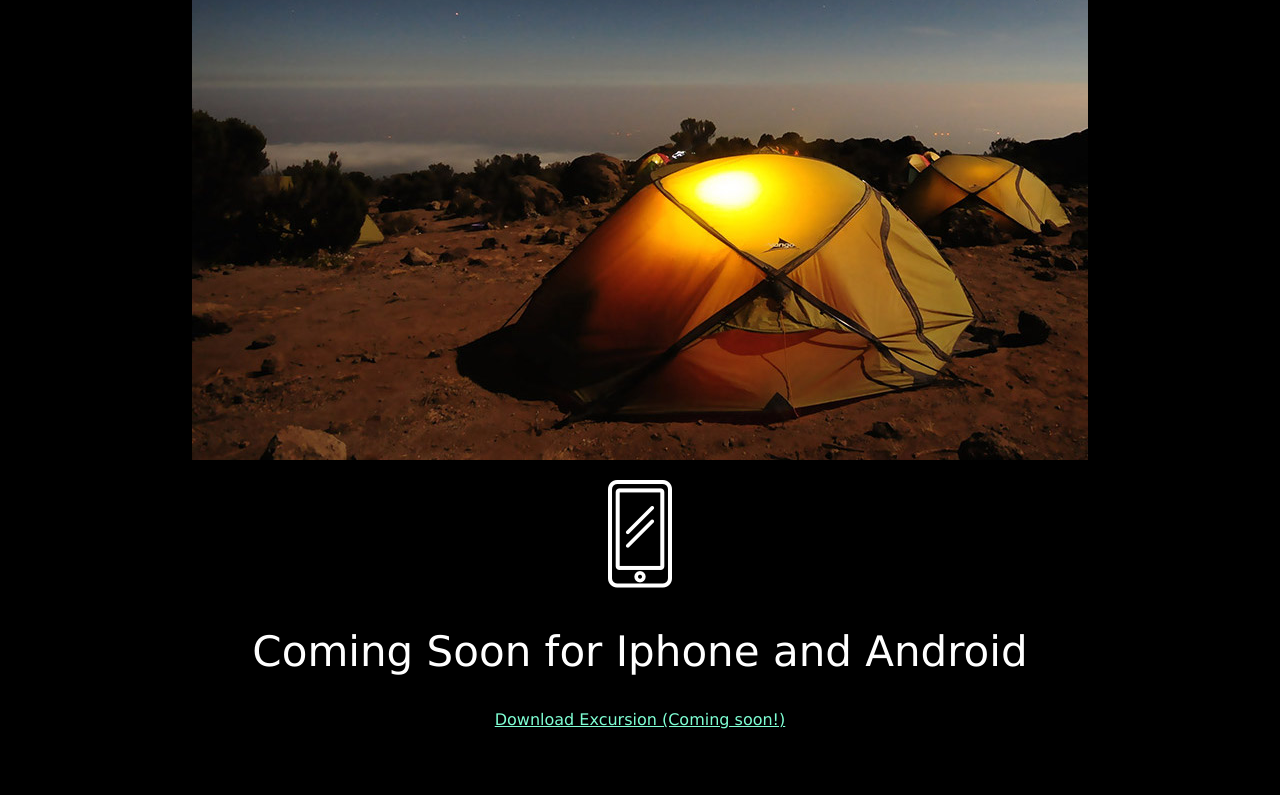
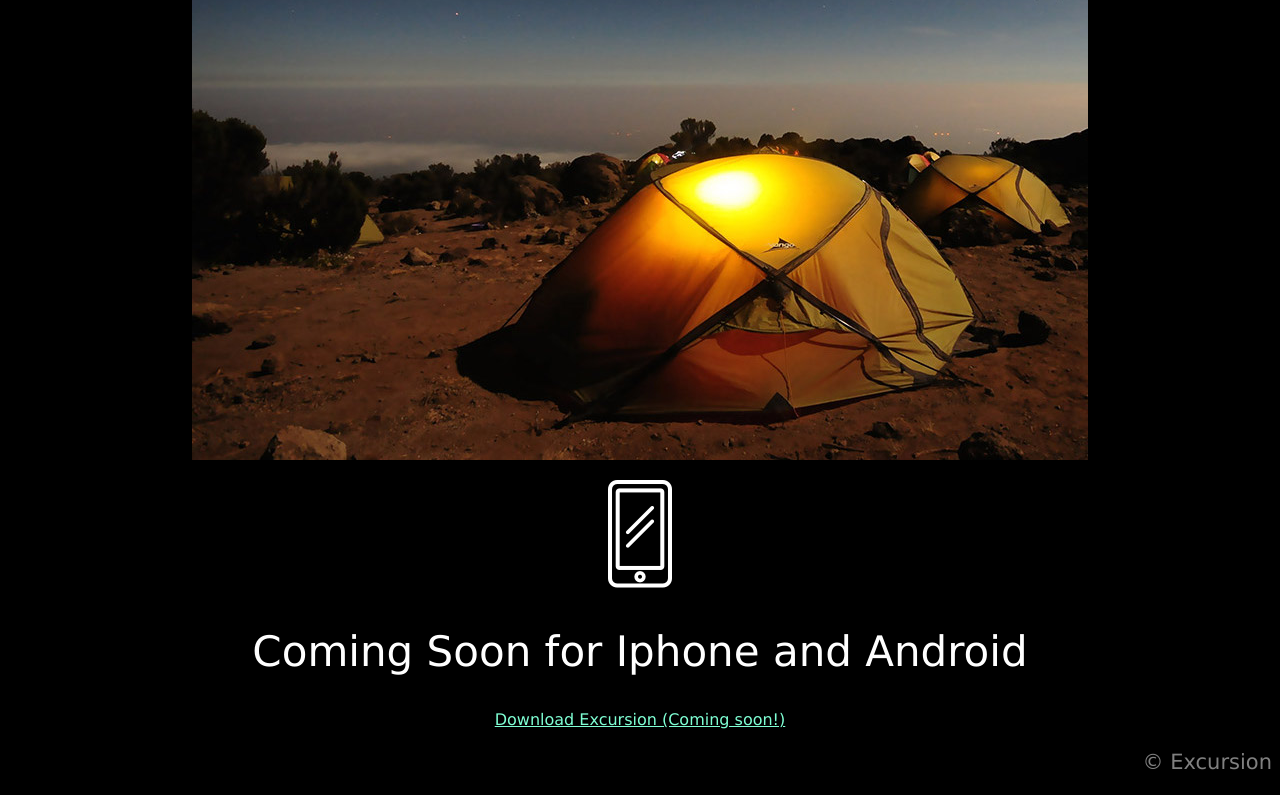
Before and after one commit to code-tao/excursion, a plain HTML site: page index.html in a window 1280 px wide. Shown: the part 529-1324 px from the top of the page. Drawn offline with Linux system fonts and the light colour scheme.

Commit message:
update page styles

```diff
--- a/resources/css/style.css
+++ b/resources/css/style.css
@@ -32,4 +32,6 @@ figcaption {
 
 footer p {
   text-align: right;
+  color: gray;
+  font-size: 21px;
 }
```
